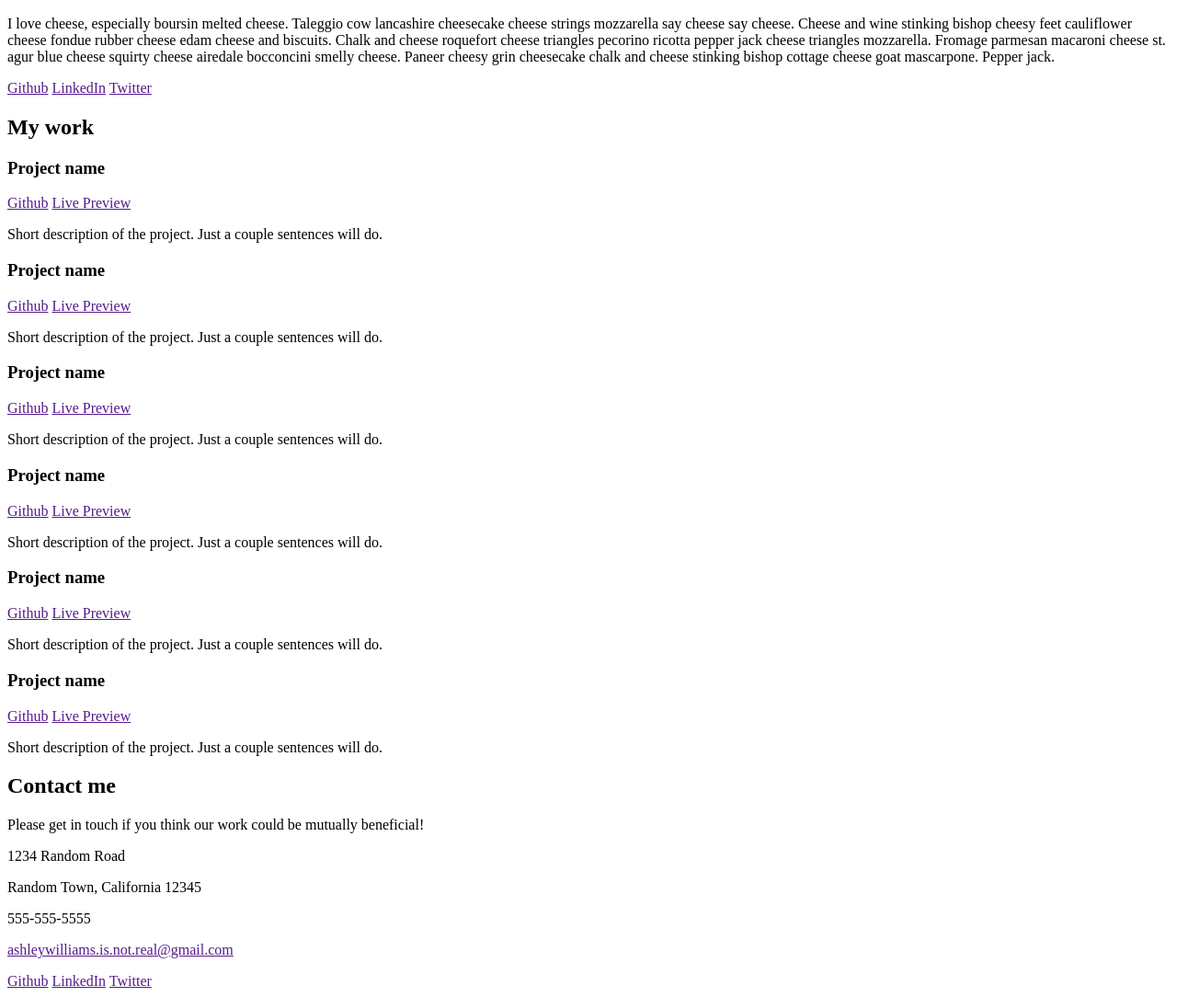
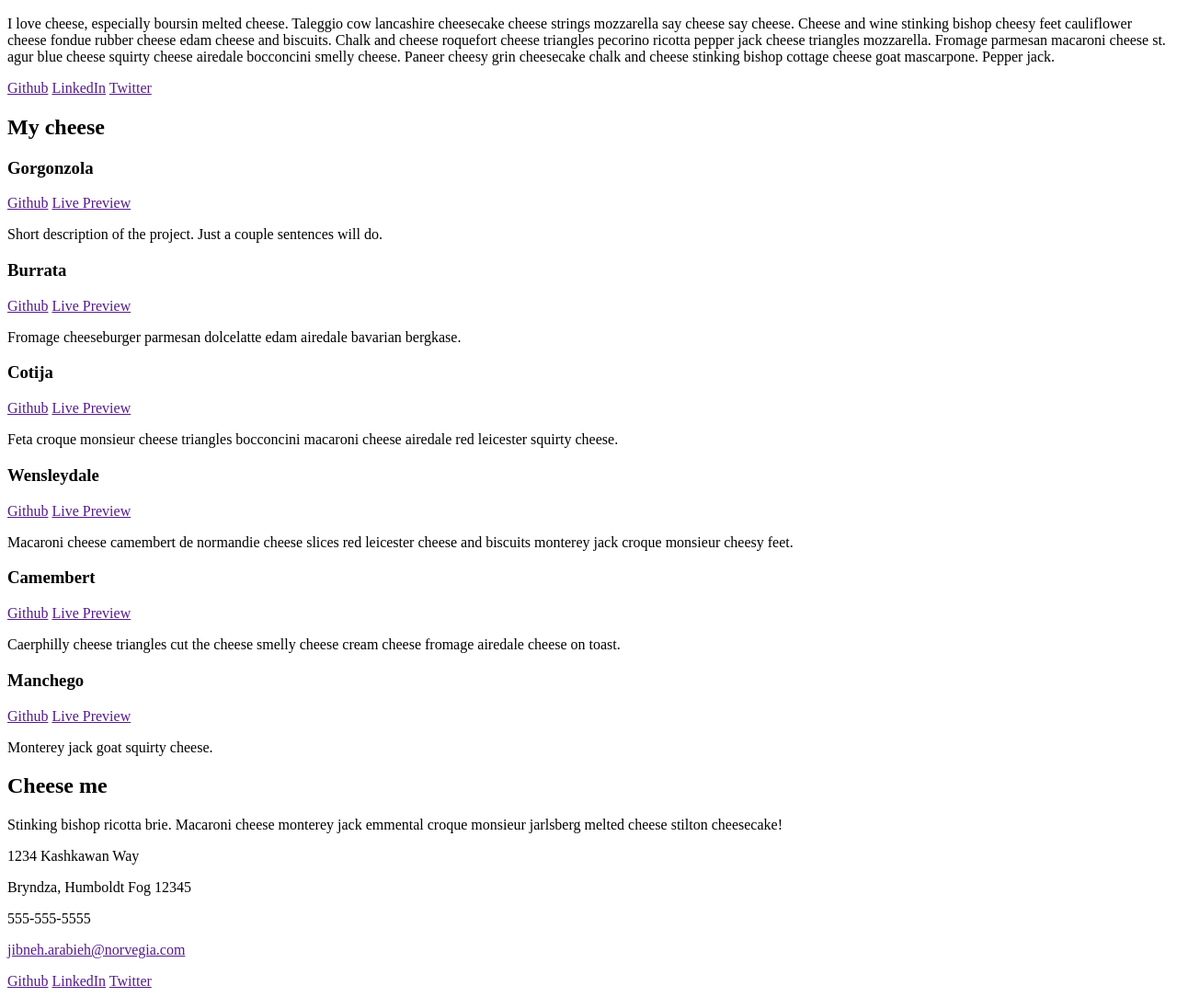
Before and after one commit to datle-dev/theodinproject-homepage, a plain HTML site: page index.html in a window 1280 px wide. Shown: the part 110-1194 px from the top of the page at 92% size. Drawn offline with Linux system fonts and the light colour scheme.

Commit message:
Update placeholders to all be cheese-related

```diff
--- a/index.html
+++ b/index.html
@@ -10,8 +10,8 @@
 
 <body>
   <header>
-    <h1>Ashley Williams</h1>
-    <h2>About me</h2>
+    <h1>Jibneh Arabieh</h1>
+    <h2>About cheese</h2>
     <p>
       I love cheese, especially boursin melted cheese.
       Taleggio cow lancashire cheesecake cheese strings mozzarella say cheese say cheese.
@@ -26,51 +26,51 @@
     <a href="" target="_blank">Twitter</a>
   </header>
   <main>
-    <h2>My work</h2>
+    <h2>My cheese</h2>
     <article>
-      <h3>Project name</h3>
+      <h3>Gorgonzola</h3>
       <a href="">Github</a>
       <a href="">Live Preview</a>
       <p>Short description of the project. Just a couple sentences will do.</p>
     </article>
     <article>
-      <h3>Project name</h3>
+      <h3>Burrata</h3>
       <a href="">Github</a>
       <a href="">Live Preview</a>
-      <p>Short description of the project. Just a couple sentences will do.</p>
+      <p>Fromage cheeseburger parmesan dolcelatte edam airedale bavarian bergkase.</p>
     </article>
     <article>
-      <h3>Project name</h3>
+      <h3>Cotija</h3>
       <a href="">Github</a>
       <a href="">Live Preview</a>
-      <p>Short description of the project. Just a couple sentences will do.</p>
+      <p>Feta croque monsieur cheese triangles bocconcini macaroni cheese airedale red leicester squirty cheese.</p>
     </article>
     <article>
-      <h3>Project name</h3>
+      <h3>Wensleydale</h3>
       <a href="">Github</a>
       <a href="">Live Preview</a>
-      <p>Short description of the project. Just a couple sentences will do.</p>
+      <p>Macaroni cheese camembert de normandie cheese slices red leicester cheese and biscuits monterey jack croque monsieur cheesy feet.</p>
     </article>
     <article>
-      <h3>Project name</h3>
+      <h3>Camembert</h3>
       <a href="">Github</a>
       <a href="">Live Preview</a>
-      <p>Short description of the project. Just a couple sentences will do.</p>
+      <p>Caerphilly cheese triangles cut the cheese smelly cheese cream cheese fromage airedale cheese on toast.</p>
     </article>
     <article>
-      <h3>Project name</h3>
+      <h3>Manchego</h3>
       <a href="">Github</a>
       <a href="">Live Preview</a>
-      <p>Short description of the project. Just a couple sentences will do.</p>
+      <p>Monterey jack goat squirty cheese.</p>
     </article>
   </main>
   <footer>
-    <h2>Contact me</h2>
-    <p>Please get in touch if you think our work could be mutually beneficial!</p>
-    <p>1234 Random Road</p>
-    <p>Random Town, California 12345</p>
+    <h2>Cheese me</h2>
+    <p>Stinking bishop ricotta brie. Macaroni cheese monterey jack emmental croque monsieur jarlsberg melted cheese stilton cheesecake!</p>
+    <p>1234 Kashkawan Way</p>
+    <p>Bryndza, Humboldt Fog 12345</p>
     <p>555-555-5555</p>
-    <p><a href="">ashleywilliams.is.not.real@gmail.com</a></p>
+    <p><a href="">jibneh.arabieh@norvegia.com</a></p>
     <a href="" target="_blank">Github</a>
     <a href="" target="_blank">LinkedIn</a>
     <a href="" target="_blank">Twitter</a>
```
